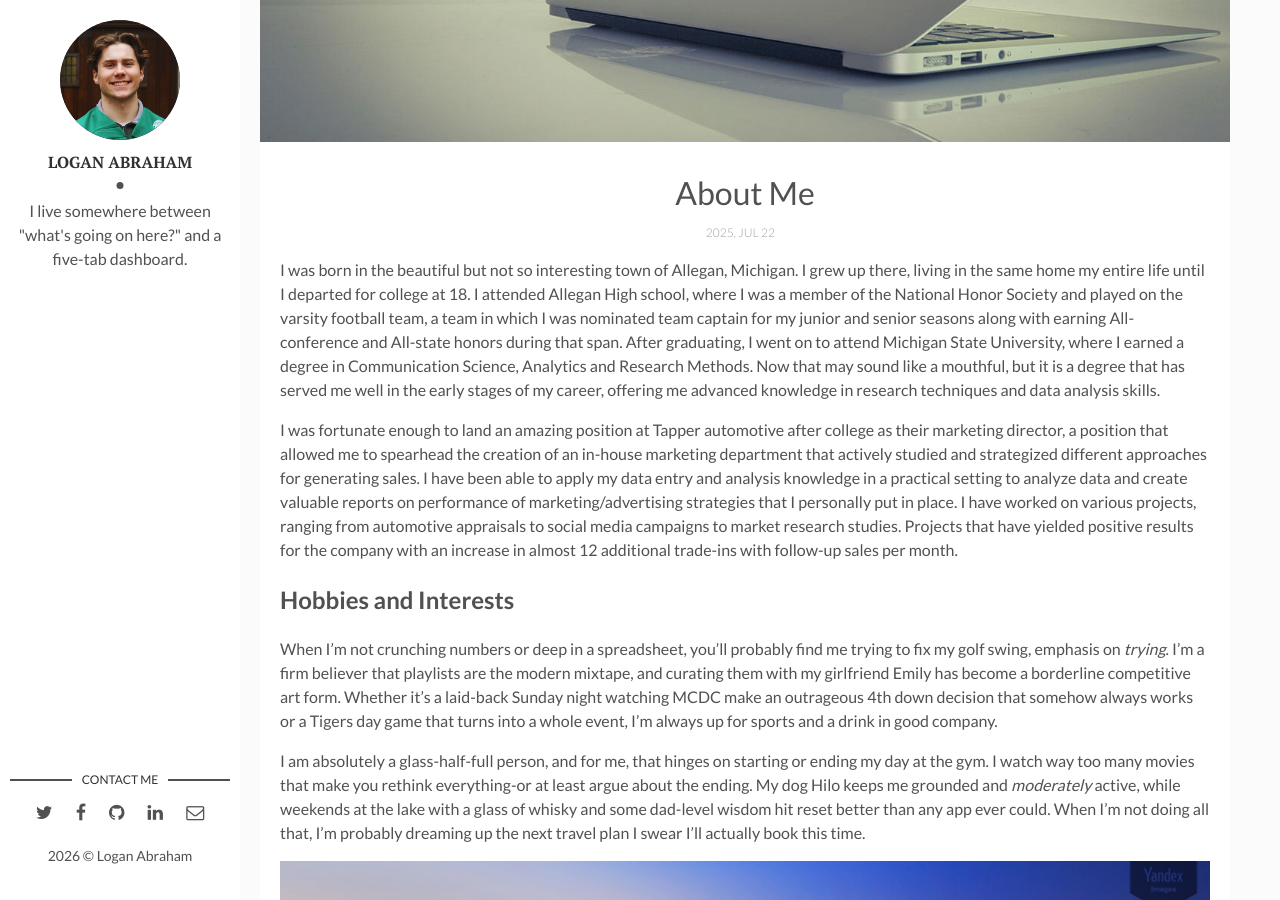
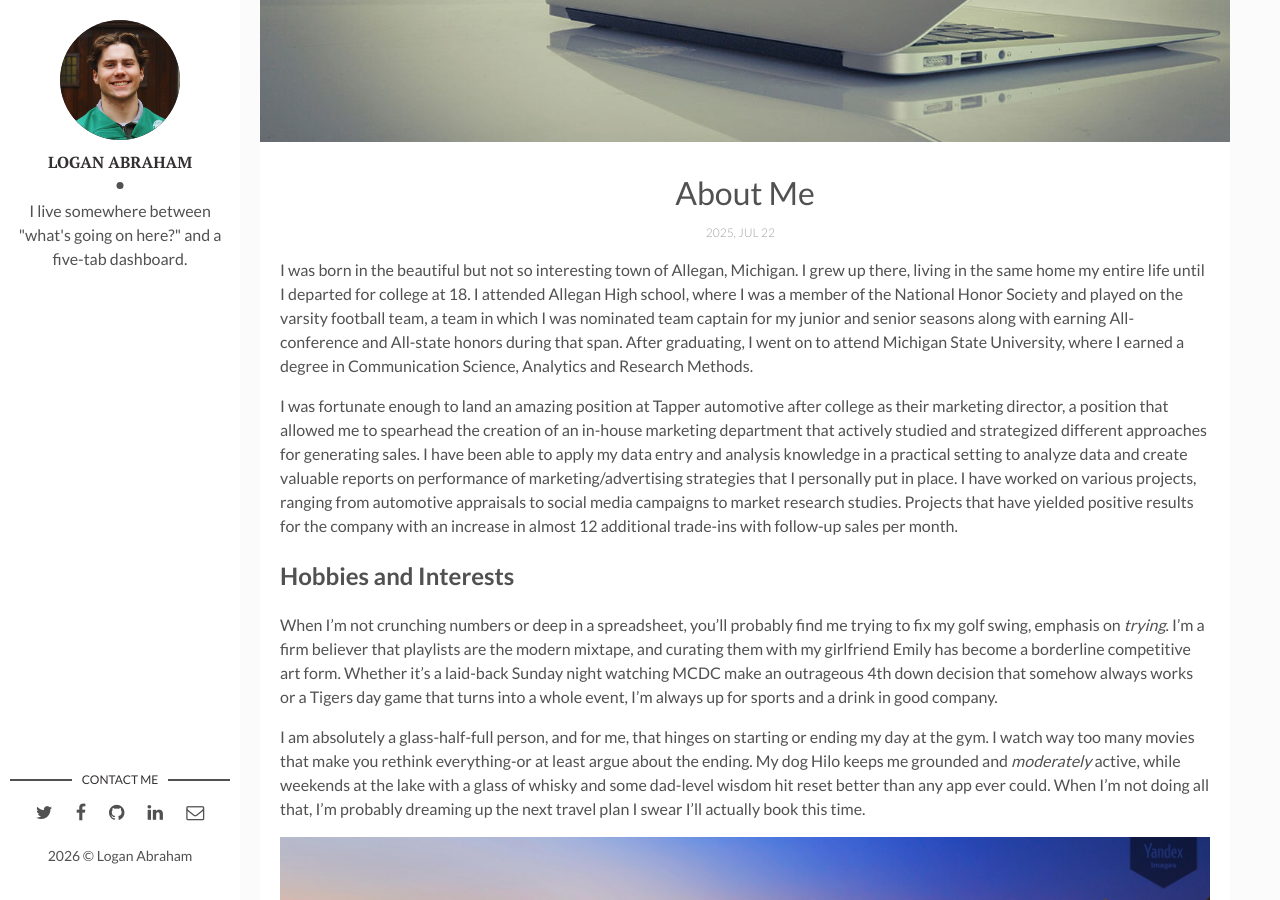
Before and after one commit to abe-mi/abe-mi.github.io, a Jekyll site: the page built from _posts/2017-04-06-how-i-rest-from-work.markdown, in a window 1280 px wide and 900 px high, scrolled down 378 px. Built offline with Jekyll 4.4.1, drawn with Linux system fonts in a browser that asks for light colours.

Commit message:
Update 2017-04-06-how-i-rest-from-work.markdown

```diff
--- a/_posts/2017-04-06-how-i-rest-from-work.markdown
+++ b/_posts/2017-04-06-how-i-rest-from-work.markdown
@@ -7,7 +7,7 @@ img: workflow.jpg # Add image post (optional)
 fig-caption: # Add figcaption (optional)
 tags: [Holidays, Hawaii]
 ---
-I was born in the beautiful but not so interesting town of Allegan, Michigan. I grew up there, living in the same home my entire life until I departed for college at 18. I attended Allegan High school, where I was a member of the National Honor Society and played on the varsity football team, a team in which I was nominated team captain for my junior and senior seasons along with earning All-conference and All-state honors during that span. After graduating, I went on to attend Michigan State University, where I earned a degree in Communication Science, Analytics and Research Methods. Now that may sound like a mouthful, but it is a degree that has served me well in the early stages of my career, offering me advanced knowledge in research techniques and data analysis skills.
+I was born in the beautiful but not so interesting town of Allegan, Michigan. I grew up there, living in the same home my entire life until I departed for college at 18. I attended Allegan High school, where I was a member of the National Honor Society and played on the varsity football team, a team in which I was nominated team captain for my junior and senior seasons along with earning All-conference and All-state honors during that span. After graduating, I went on to attend Michigan State University, where I earned a degree in Communication Science, Analytics and Research Methods.
 
 I was fortunate enough to land an amazing position at Tapper automotive after college as their marketing director, a position that allowed me to spearhead the creation of an in-house marketing department that actively studied and strategized different approaches for generating sales. I have been able to apply my data entry and analysis knowledge in a practical setting to analyze data and create valuable reports on performance of marketing/advertising strategies that I personally put in place. I have worked on various projects, ranging from automotive appraisals to social media campaigns to market research studies. Projects that have yielded positive results for the company with an increase in almost 12 additional trade-ins with follow-up sales per month.
 
```
